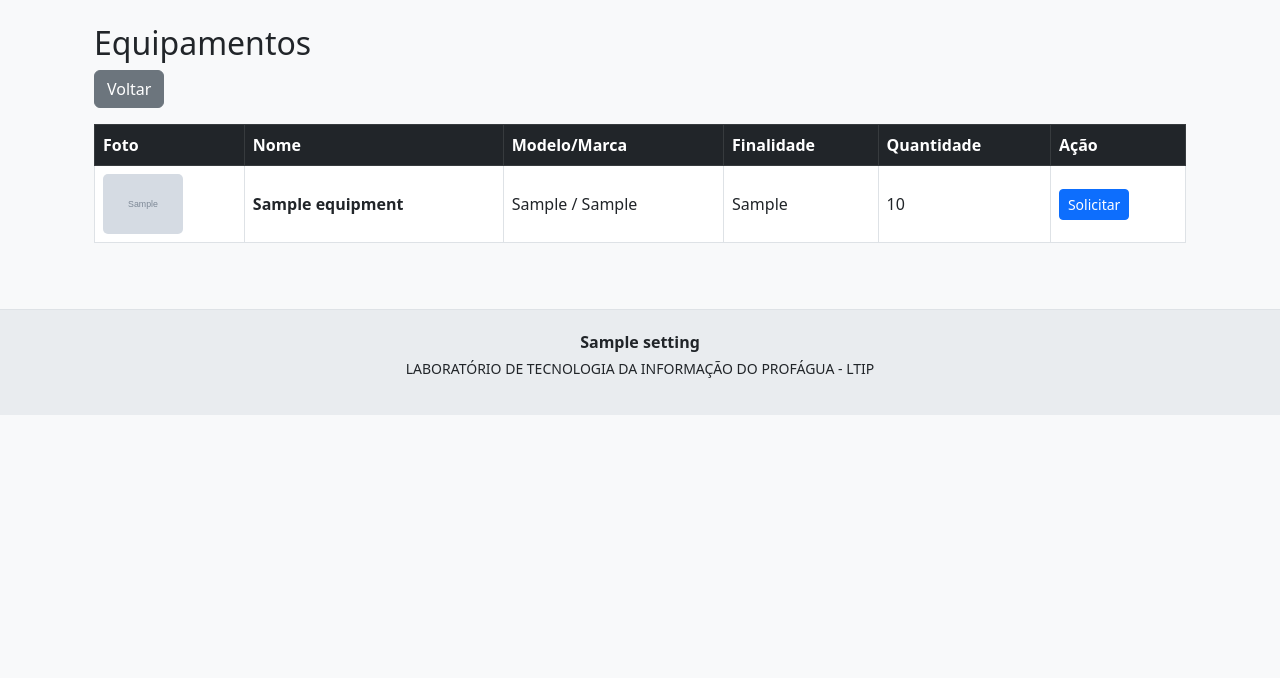
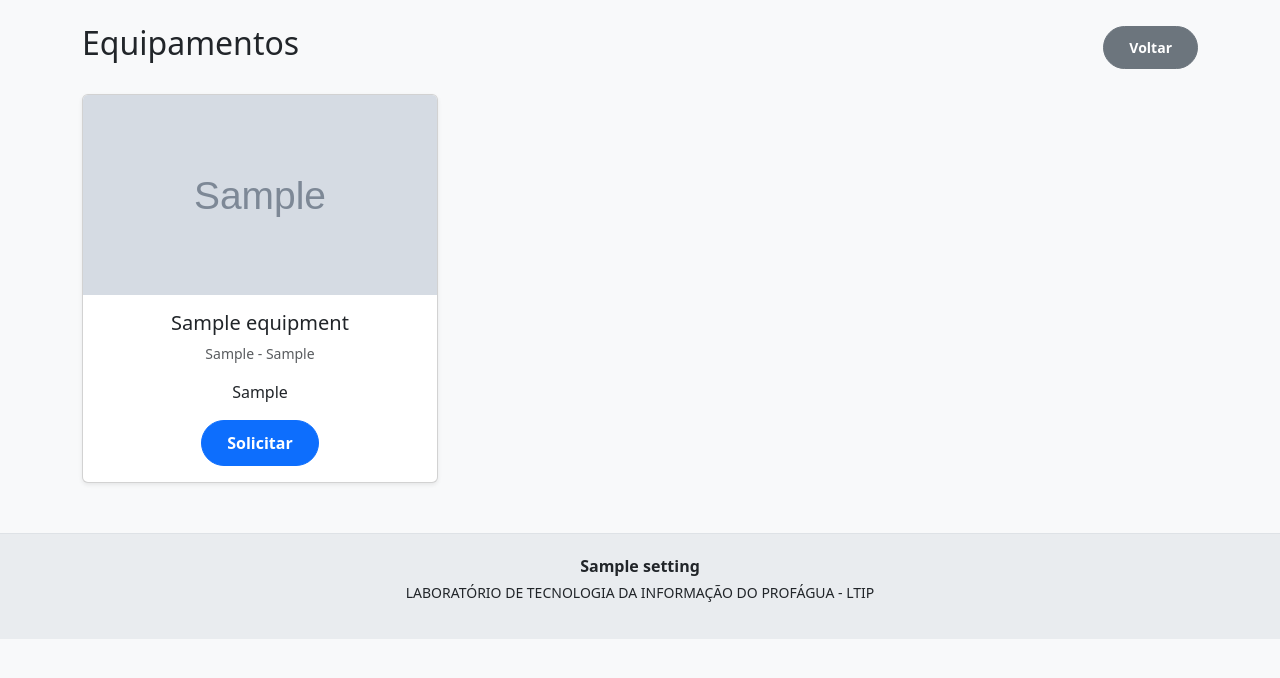
Before and after one commit to almeidasudarioarthurcassius-maker/SITE-OFICIAL-LABRIOS, a Flask app: page /equipment in a window 1280 px wide. Shown: the part 56-734 px from the top of the page. Run offline with Flask 3, Linux system fonts and the light colour scheme; tables that the repository leaves empty hold one stand-in row (values such as "Sample post"); grey boxes marked "Sample" are stand-in pictures.

Commit message:
Update equipment.html

```diff
--- a/site-labrios-oficial/templates/equipment.html
+++ b/site-labrios-oficial/templates/equipment.html
@@ -1,45 +1,42 @@
 {% extends "base.html" %}
 {% block content %}
-<div class="container mt-4">
-   <h2>Equipamentos</h2>
-    <a href="{{ url_for('home') }}" class="btn btn-secondary mb-3">Voltar</a>
-    <div class="table-responsive">
-        <table class="table table-bordered align-middle">
-            <thead class="table-dark">
-                <tr>
-                   <th>Foto</th>
-                   <th>Nome</th>
-                   <th>Modelo/Marca</th>
-                   <th>Finalidade</th>
-                   <th>Quantidade</th>
-                   <th>Ação</th>
-               </tr>
-            </thead>
-            <tbody>
-                {% for e in equipments %}
-                <tr>
-                   <td>
-                    {% if e.image %}<img src="{{ e.image }}" width="80" style="border-radius:5px;">
-                    {% else %}<span class="text-muted small">Sem foto</span>{% endif %}
-                   </td>
-                   <td><strong>{{ e.name }}</strong></td>
-                   <td>{{ e.model }} / {{ e.brand }}</td>
-                   <td>{{ e.purpose }}</td>
-                   <td>{{ e.quantity }}</td>
-                   <td>
-                    <a href="{{ url_for('request_reservation', equipment_id=e.id) }}" class="btn btn-primary btn-sm">Solicitar</a>
-                    {% if current_user.is_authenticated %}
-                        <form action="{{ url_for('delete_equipment', id=e.id) }}" method="POST" style="display:inline;" onsubmit="return confirm('Excluir equipamento?')">
-                            <button class="btn btn-danger btn-sm">Excluir</button>
-                        </form>
-                    {% endif %}
-                   </td>
-               </tr>
-                {% else %}
-               <tr><td colspan="6">Nenhum equipamento cadastrado.</td></tr>
-                {% endfor %}
-            </tbody>
-        </table>
+<div class="d-flex justify-content-between align-items-center mb-4">
+    <h2>Equipamentos</h2>
+    <a href="/" class="btn btn-secondary btn-pill btn-sm">Voltar</a>
+</div>
+
+<div class="row row-cols-1 row-cols-md-3 g-4">
+    {% for e in equipments %}
+    <div class="col">
+        <div class="card h-100 shadow-sm text-center">
+            <div style="cursor: pointer;" onclick="expandImg('{{ e.image }}')">
+                <img src="{{ e.image if e.image else '#' }}" class="card-img-top" style="height: 200px; object-fit: cover;" alt="Clique para ampliar">
+            </div>
+            <div class="card-body">
+                <h5 class="card-title">{{ e.name }}</h5>
+                <p class="card-text small text-muted">{{ e.brand }} - {{ e.model }}</p>
+                <p class="card-text">{{ e.purpose }}</p>
+                <a href="/reserve/{{ e.id }}" class="btn btn-primary btn-pill">Solicitar</a>
+                {% if current_user.is_authenticated %}
+                <form action="/admin/delete_equipment/{{ e.id }}" method="POST" class="mt-2">
+                    <button class="btn btn-danger btn-pill btn-sm">Excluir</button>
+                </form>
+                {% endif %}
+            </div>
+        </div>
     </div>
+    {% endfor %}
 </div>
+
+<!-- Modal de Ampliação -->
+<div id="imgModal" style="display:none; position:fixed; z-index:9999; left:0; top:0; width:100%; height:100%; background:rgba(0,0,0,0.8); text-align:center;" onclick="this.style.display='none'">
+    <img id="modalImg" style="max-width:90%; max-height:90%; margin-top:5vh;">
+</div>
+
+<script>
+function expandImg(url) {
+    document.getElementById('modalImg').src = url;
+    document.getElementById('imgModal').style.display = 'block';
+}
+</script>
 {% endblock %}
```
